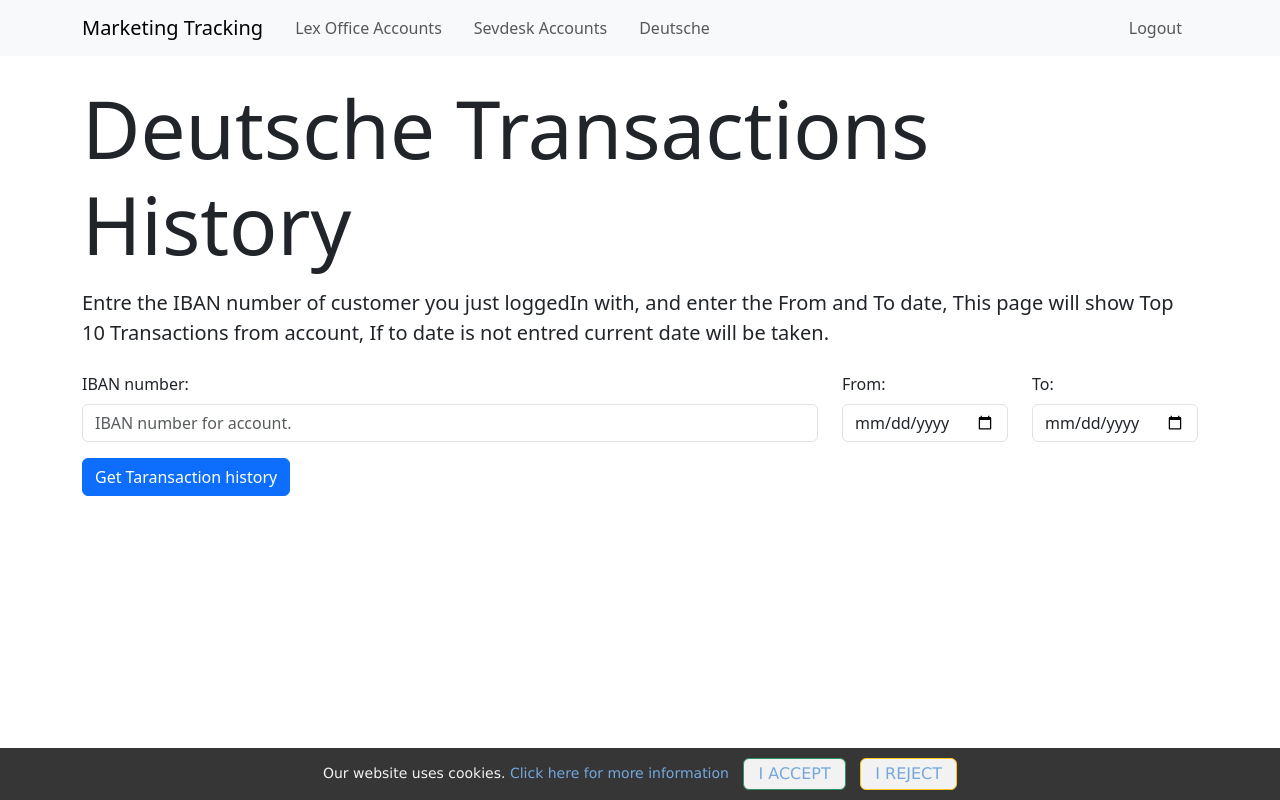
After one commit to itsDrac/Marketing, a Flask app: page /deutsche/ in a window 1280 px wide. The commit adds this page. Run offline with Flask 3, Linux system fonts and the light colour scheme; the visitor is signed in with stand-in values (Sample User, id 1); some libraries are stand-ins or nearby versions.

Commit message:
Added Deutsche Bank fetch history

```diff
--- a/app/__init__.py
+++ b/app/__init__.py
@@ -1,4 +1,4 @@
-from flask import Flask, render_template, url_for
+from flask import Flask, render_template, url_for, request
 from dotenv import load_dotenv
 from app.database import db
 from app.routes import bp
--- a/app/deutsche/routes.py
+++ b/app/deutsche/routes.py
@@ -5,13 +5,31 @@ import base64
 import requests
 from urllib import parse
 from app.deutsche import bp
+from app.deutsche.utils import get_access_token
 from flask import (
     request,
+    render_template,
     redirect,
     flash,
     url_for,
     session,
     )
+
+# Make a seprate function which'll check if session has refresh token then get the access token and return the html file with form. If not then redirect to login_to_bank function.  # noqa: E501
+
+
+@bp.route('/', methods=["GET", "POST"])
+def deutsche_bank():
+    if not session.get('deutsche'):
+        return redirect(url_for('deutsche.login_to_bank'))
+    transactions = {}
+    if request.method == "POST":
+        if not session.get('deutsche').get("accessToken"):
+            return redirect(url_for('deutsche.login_to_bank'))
+        transactions = get_history(request.form)
+        print("here came?\t l:30")
+        print(transactions)
+    return render_template("deut_main.html", transactions=transactions)
 
 
 @bp.route('/login-to-bank')
@@ -68,6 +86,41 @@ def deutsche_auth():
     sessionDeutsche["accessToken"] = resultData.get("access_token")
     sessionDeutsche["refershToken"] = resultData.get("refresh_token")
     session['deutsche'] = sessionDeutsche
-    # TODO: Create a HTML file with 1 input and 2 date field Input for IBAN and Dates for From and To date. # noqa E501
-    # TODO: Create a new route which will take above values as input and return html with Transactions data init.  # noqa E501
-    return res.text
+    return redirect(url_for('deutsche.deutsche_bank'))
+
+
+def get_history(formData):
+    sessionDeutsche = {}
+    # Get form data. (IBAN, from and to date).
+    print("This is form data\n", formData)
+    # Get access token from session.
+    accessToken = "Bearer " + session.get('deutsche').get("accessToken")
+    # Make request to deutsche bank to get Transactions history.
+    requestHeaders = {
+        "Authorization": accessToken
+        }
+    requestParams = {
+        "iban": formData.get("iban"),
+        "limit": 15,
+        }
+    if formData.get("form_date"):
+        requestParams["bookingDateFrom"] = formData.get("form_date")
+    if formData.get("to_date"):
+        requestParams["bookingDateTo"] = formData.get("to_date")
+    res = requests.get('https://simulator-api.db.com:443/gw/dbapi/banking/transactions/v2', headers=requestHeaders, params=requestParams)  # noqa: E501
+    print(res.status_code)
+    if res.status_code == 400:
+        flash("Unable to fetch transactions, enter valid dates", "danger")
+        return {}
+    # check response if access token expired then call get_access_token
+    if res.status_code == 401:
+        refershToken = session.get('deutsche').get("refershToken")
+        sessionDeutsche["accessToken"] = get_access_token(refershToken)
+        session['deutsche'] = sessionDeutsche
+        flash("Re-loggedin to bank, Please try again", "warning")
+        return {}
+    # Parse and send selected Data.
+    print(res.json())
+    # Make HTML file and Table with given data.
+    # Return data.
+    return res.json().get("transactions")
--- /dev/null
+++ b/app/deutsche/templates/deut_main.html
@@ -0,0 +1,63 @@
+{% extends "base.html" %}
+{% block head %}
+	<title>Deutsche Page | Marketing Agency</title>
+{% endblock %}
+{% block body %}
+	<div class="container">
+		<h1 class="display-1 mt-4">Deutsche Transactions History </h1>
+		<p class="lead pt-2 mb-4">Entre the IBAN number of customer you just loggedIn with, and enter the From and To date, This page will show Top 10 Transactions from account, If to date is not entred current date will be taken.</p>
+
+		<form class="row" method="POST">
+			<div class="col-8">
+			<label for="iban" class="form-label">IBAN number: </label>
+			<input class="form-control" id="iban" name="iban" type="text" placeholder="IBAN number for account." aria-label="IBAN number for account." required>
+			</div>
+			<div class="col-2">
+			<label for="from-date" class="form-label">From: </label>
+			<input class="form-control" id="from-date" name="form_date" type="date" placeholder="YYYY-MM-DD" aria-label="From Date in YYYY-MM-DD format">
+			</div>
+			<div class="col-2">
+			<label for="to-date" class="form-label">To: </label>
+			<input class="form-control" id="to-date" name="to_date" type="date" placeholder="YYYY-MM-DD" aria-label="To Date in YYYY-MM-DD format">
+			</div>
+			<div class="col-12 mt-3">
+					<button type="submit" class="btn btn-primary mb-3 d-block text-center">Get Taransaction history</button>
+			</div>
+			<div id="indicator" class="col-auto htmx-indicator">
+				<div class="spinner-grow text-warning" role="status">
+					<span class="visually-hidden">Loading...</span>
+				</div>
+			</div>
+		</form>
+		<section id="history-data" class="justify-content-center py-3">
+			{% if transactions %}
+			<table class="table table-bordered table-striped table-hover mb-5">
+				<thead>
+					<tr>
+						<th scope="col">S.no.</th>
+						<th scope="col">Party Name</th>
+						<th scope="col">Party Iban</th>
+						<th scope="col">Date(YYYY-MM-DD)</th>
+						<th scope="col">Amount</th>
+					</tr>
+				</thead>
+				<tbody>
+					{% for transaction in transactions %}
+					<tr>
+						<th scope="row">{{ loop.index }}</th>
+						<td>{{ transaction.get("counterPartyName") }}</td>
+						<td>{{ transaction.get("creditorId") }}</td>
+						<td class="text-center">{{ transaction.get("bookingDate") }}</td>
+						<td class="text-center">
+							<p class="text-{% if transaction.get("amount") > 0 %}success{% else %}danger{% endif %}">
+							{{ transaction.get("amount") }}
+							</p>
+						</td>
+					</tr>
+					{% endfor %}
+				</tbody>
+			</table>
+			{% endif %}
+		</section>
+	</div>
+{% endblock %}
--- a/app/templates/navbar.html
+++ b/app/templates/navbar.html
@@ -10,7 +10,7 @@
 		<div class="navbar-nav">
 			<a class="mx-2 nav-link {% if page == "lex_main" %}active{% endif %}" aria-current="{% if page == "lex_main" %}true{% else %} false{% endif %}" href="{{ url_for('main.lex_main') }}">Lex Office Accounts</a>
 			<a class="mx-2 nav-link {% if page == "sev_main" %}active{% endif %}" aria-current="{% if page == "sev_main" %}true{% else %} false{% endif %}" href="{{ url_for('main.sev_main') }}">Sevdesk Accounts</a>
-			<a class="mx-2 nav-link {% if page == "deutsche" %}active{% endif %}" aria-current="{% if page == "deutsche" %}true{% else %} false{% endif %}" href="{{ url_for('deutsche.login_to_bank') }}">Deutsche</a>
+			<a class="mx-2 nav-link {% if page == "deutsche" %}active{% endif %}" aria-current="{% if page == "deutsche" %}true{% else %} false{% endif %}" href="{{ url_for('deutsche.deutsche_bank') }}">Deutsche</a>
 		</div>
 		<div class="navbar-nav ms-auto">
 		{% if session.currentAgency.isAdmin %}
```
Also changed, not shown: app/deutsche/utils.py (+25 -0 lines).
